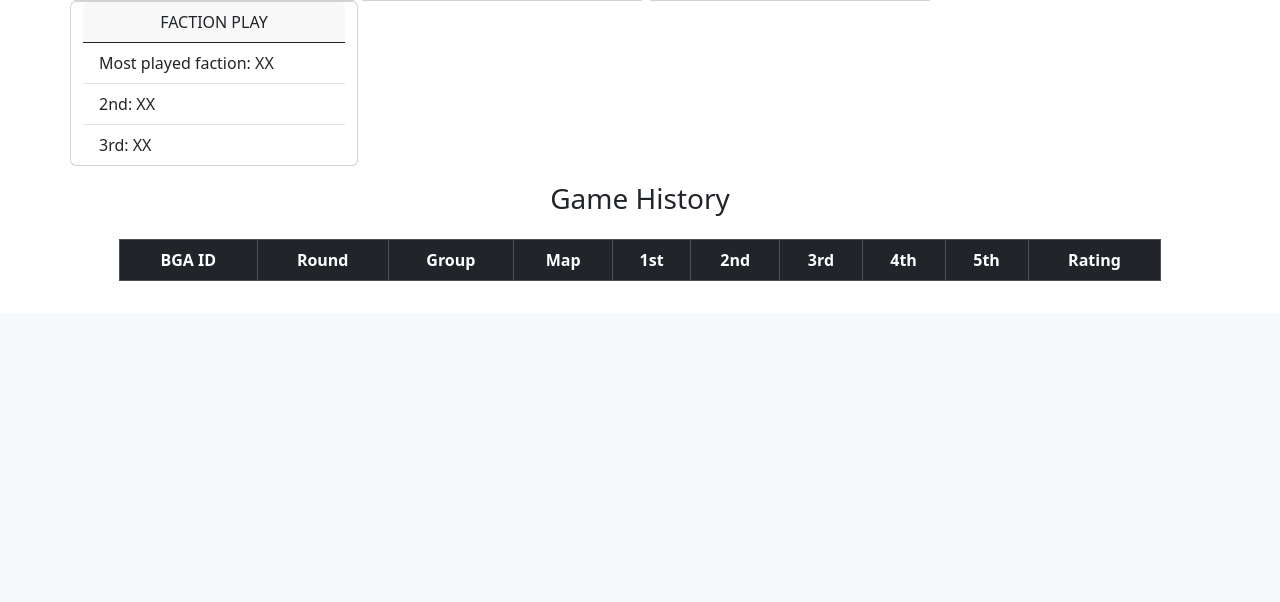
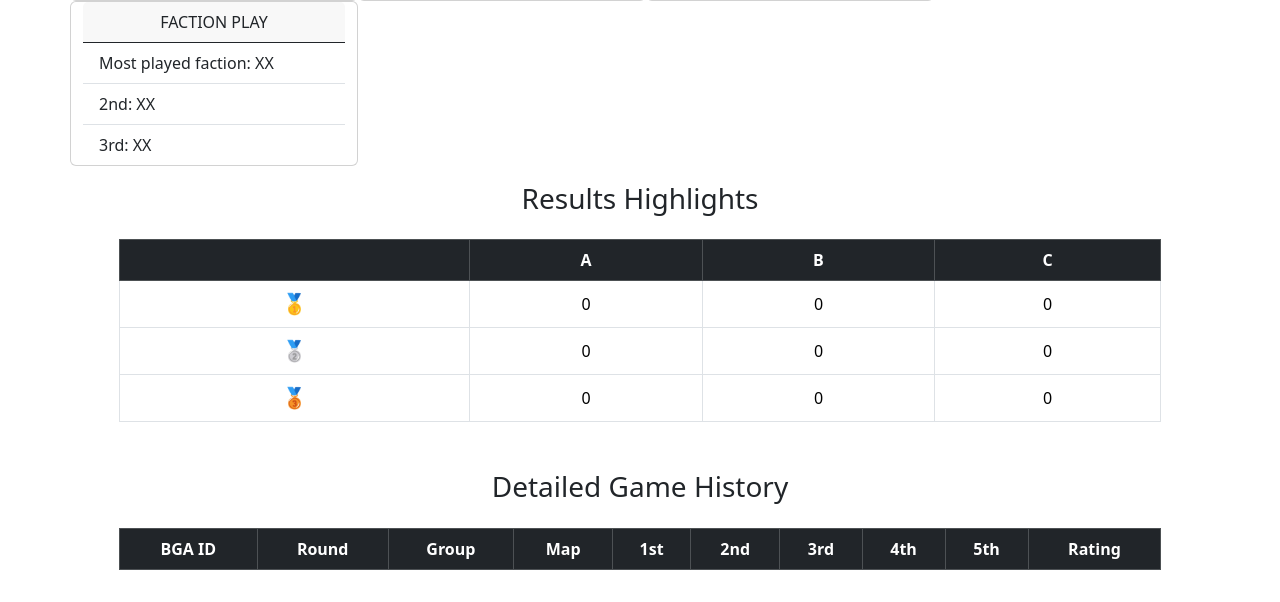
Before and after one commit to jam-white/terra-miristica-league, a Flask app: template templates/profile.html in a window 1280 px wide. Shown: the part 764-1366 px from the top of the page. Before the commit the page ends 1045 px from the top, so only its background shows below. Run offline with Flask 3, Linux system fonts and the light colour scheme; the template is opened without the code that fills it, so the values that code supplies are empty; some libraries are stand-ins or nearby versions.

Commit message:
Add result highlights table to profile

```diff
--- a/static/css/style.css
+++ b/static/css/style.css
@@ -26,3 +26,7 @@ h3 {
     font-size: 16px;
     vertical-align: middle;
 }
+
+.medal {
+    font-size: 20px;
+}
--- a/templates/profile.html
+++ b/templates/profile.html
@@ -60,10 +60,46 @@
         </div>
     </section>
 
+  <!--Results Summary-->
+<section id="results-highlights">
+<div class="container col-lg-10 py-3">
+    <h2 class="text-center pb-3">Results Highlights</h2>
+      <table class="table text-center table-bordered game-history">
+        <thead class="table-dark">
+          <tr>
+              <th scope="col"></th>
+              <th scope="col">A</th>
+              <th scope="col">B</th>
+              <th scope="col">C</th>
+        </thead>
+        <tbody>
+        <tr>
+            <td class="medal">🥇</td>
+            <td>0</td>
+            <td>0</td>
+            <td>0</td>
+        </tr>
+        <tr>
+            <td class="medal">🥈</td>
+            <td>0</td>
+            <td>0</td>
+            <td>0</td>
+        </tr>
+        <tr>
+            <td class="medal">🥉</td>
+            <td>0</td>
+            <td>0</td>
+            <td>0</td>
+        </tr>
+        </tbody>
+      </table>
+    </div>
+</section>
+
   <!--Game History-->
   <section id="game-history">
     <div class="container col-lg-10 py-3">
-    <h2 class="text-center pb-3">Game History</h2>
+    <h2 class="text-center pb-3">Detailed Game History</h2>
       <table class="table text-center table-bordered game-history">
         <thead class="table-dark">
           <tr>
@@ -115,5 +151,6 @@
         </tbody>
       </table>
     </div>
+  </section>
 
   {% include "footer.html" %}
```
